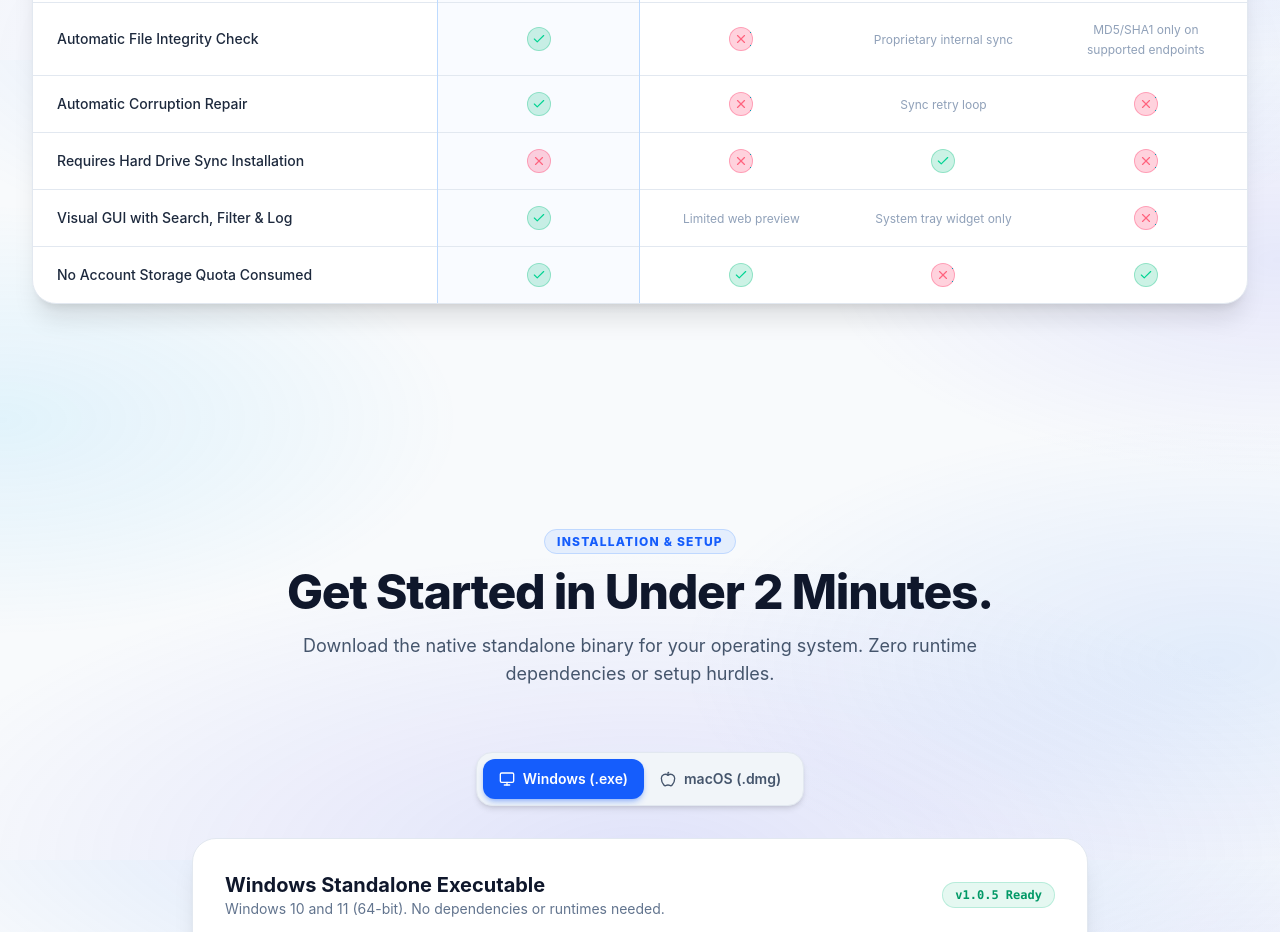
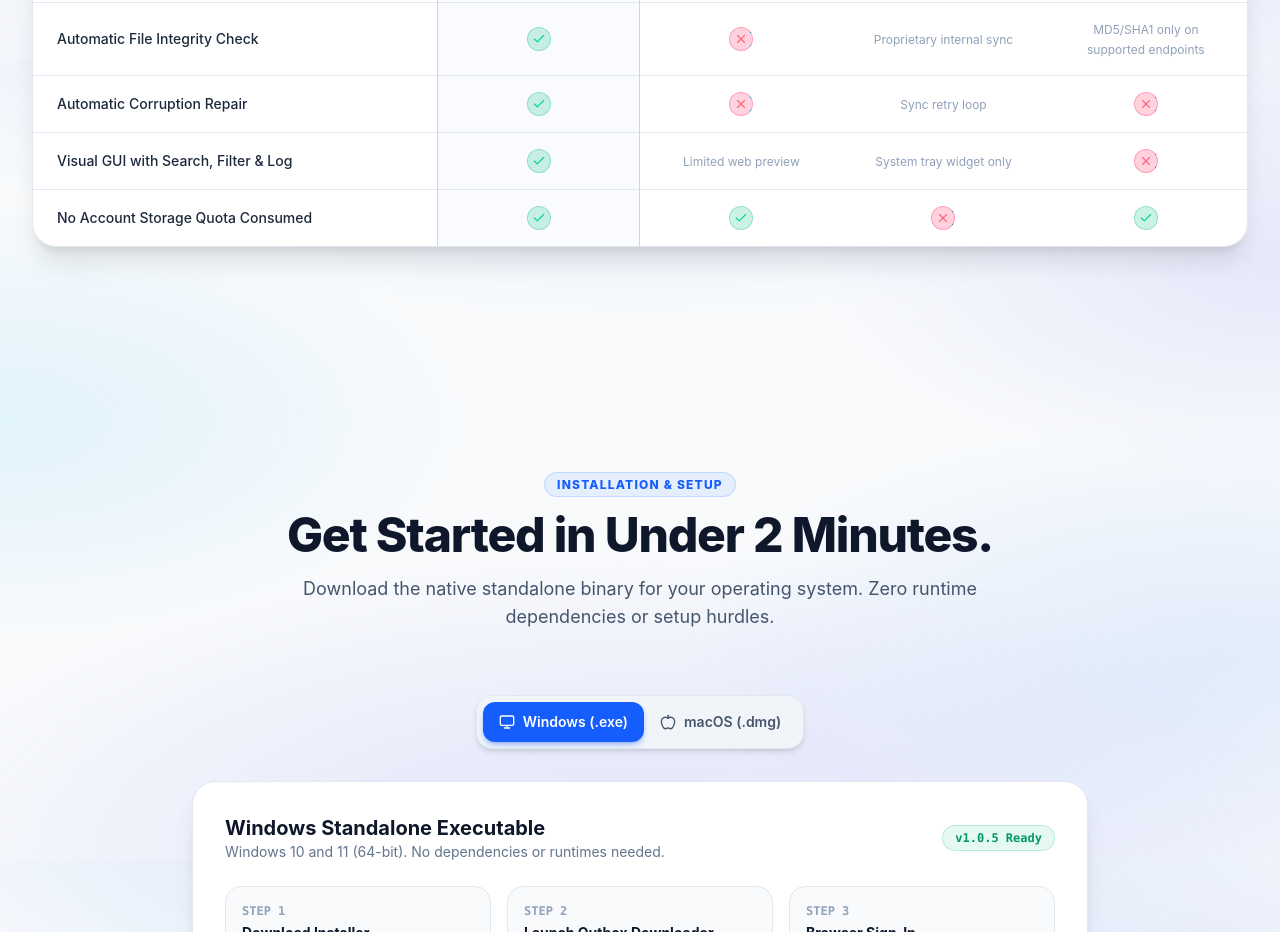
Before and after one commit to AsadBulediReal/OutBox-website, a React (Vite) app: page / in a window 1280 px wide. Shown: the part 4740-5672 px from the top of the page. Built offline with nearby package versions, Linux system fonts and the light colour scheme; no server answers.

Commit message:
remove 'Requires Hard Drive Sync Installation' row from comparison table

```diff
--- a/src/data/mockData.ts
+++ b/src/data/mockData.ts
@@ -450,13 +450,6 @@ export const COMPARISONS = [
     rclone: false,
   },
   {
-    feature: 'Requires Hard Drive Sync Installation',
-    outbox: false,
-    dropboxWeb: false,
-    officialClient: true,
-    rclone: false,
-  },
-  {
     feature: 'Visual GUI with Search, Filter & Log',
     outbox: true,
     dropboxWeb: 'Limited web preview',
```
